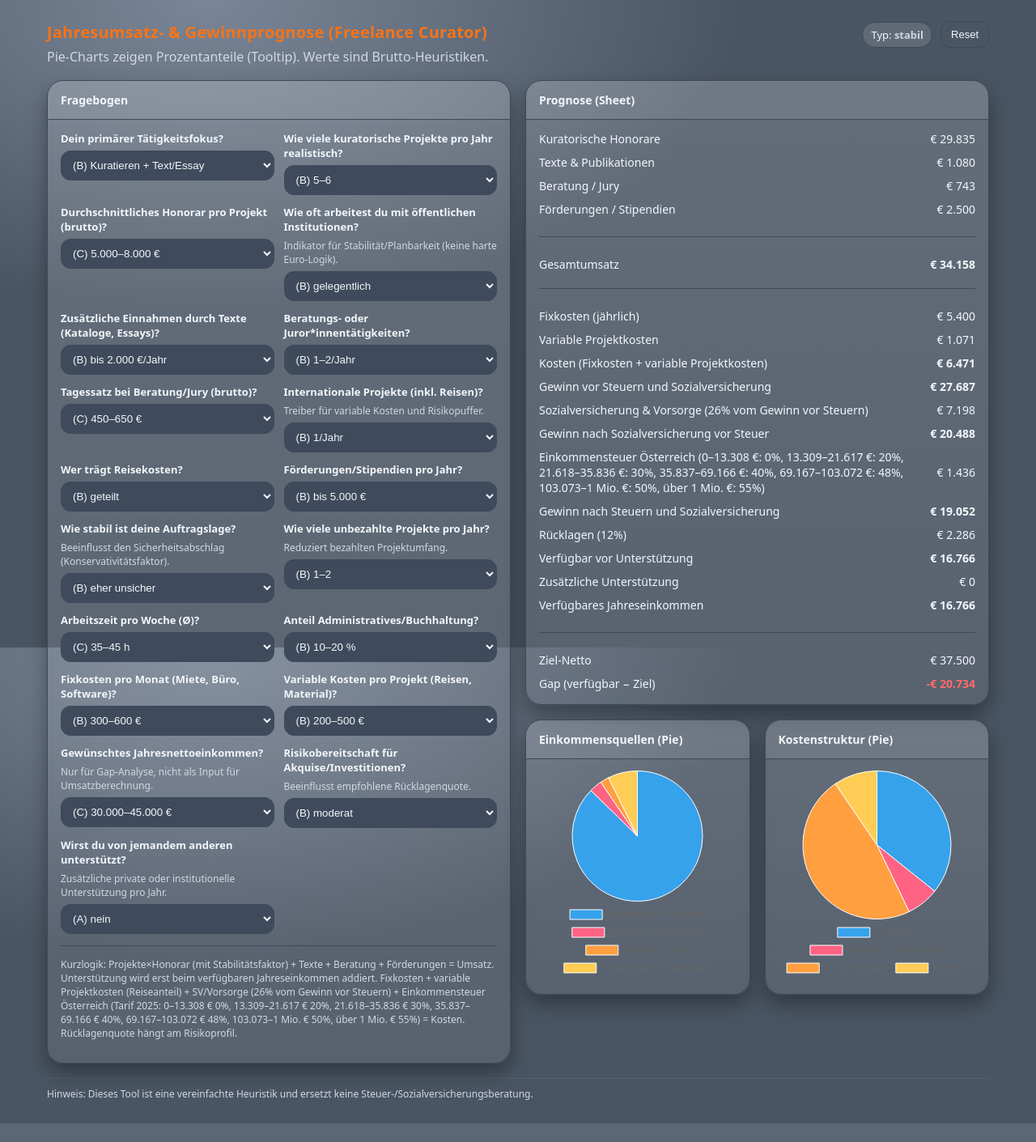
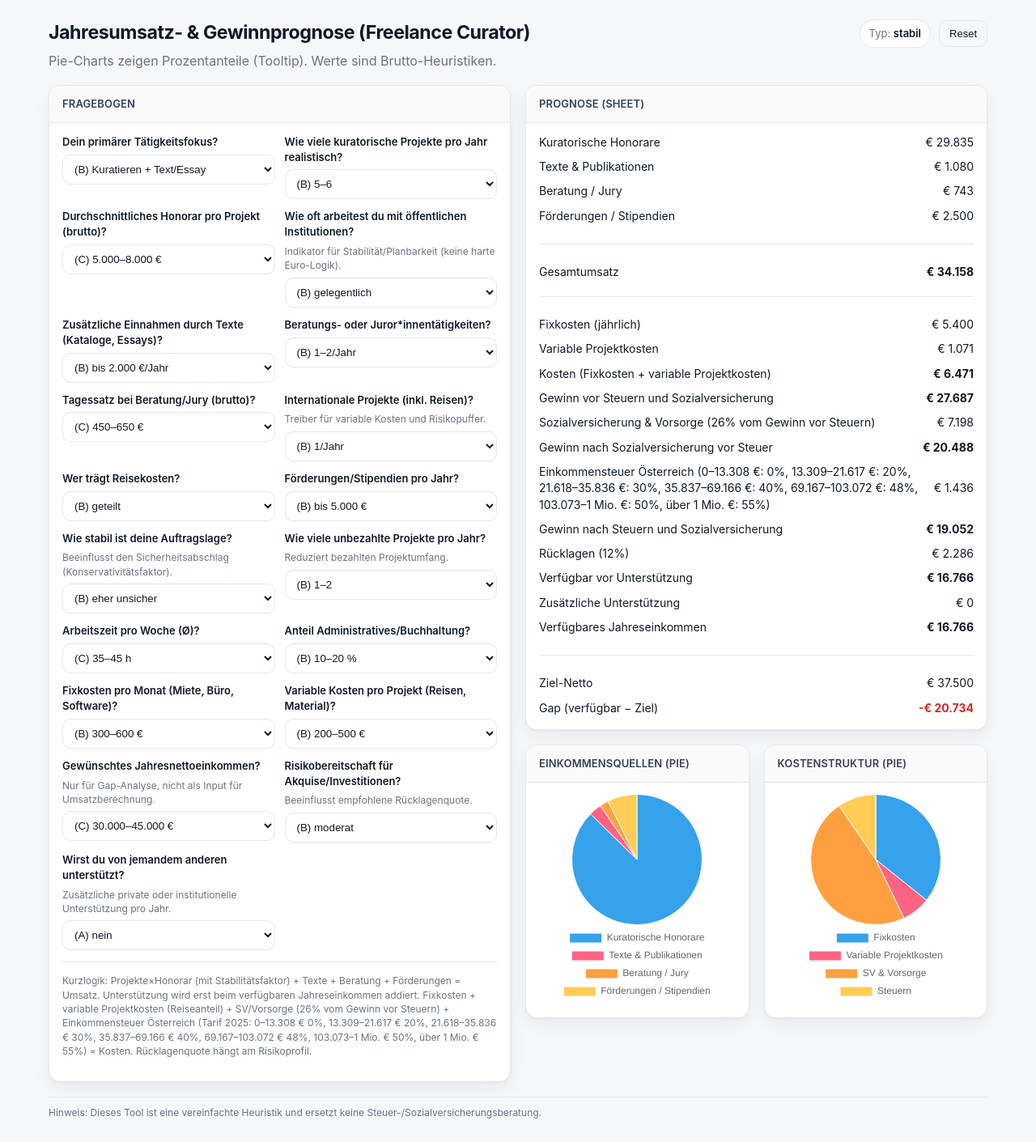
Before and after one commit to Martin-Fritz-Office/curator_planning, a PHP site: page / in a window 1280 px wide. Shown: the whole page at 81% size. Before the commit the page ends 1388 px from the top, so only its background shows below. Run offline with PHP 8.4, Linux system fonts and the light colour scheme.

Commit message:
Refresh UI with minimal contemporary styling

```diff
--- a/style.css
+++ b/style.css
@@ -1,18 +1,17 @@
-/* Minimal, framework-free styling */
+/* Minimal, contemporary styling */
 :root{
-  --bg:#4a5563;
-  --panel:#5a6676;
-  --panel2:#556173;
-  --border:#3e4959;
-  --text:#f3f6fb;
-  --muted:#d0d8e3;
-  --accent:#cbd5e1;
-  --danger:#ff6b6b;
-  --shadow: 0 1px 0 rgba(255,255,255,0.03), 0 12px 24px rgba(0,0,0,0.35);
-  --radius:16px;
-  --radius2:20px;
+  --bg:#f6f7f9;
+  --surface:#ffffff;
+  --surface-soft:#fafafb;
+  --border:#e5e7eb;
+  --text:#111827;
+  --muted:#6b7280;
+  --accent:#0f172a;
+  --danger:#dc2626;
+  --shadow:0 1px 2px rgba(15, 23, 42, 0.04), 0 8px 20px rgba(15, 23, 42, 0.06);
+  --radius:14px;
   --gap:18px;
-  --font: ui-sans-serif, system-ui, -apple-system, Segoe UI, Roboto, Helvetica, Arial, "Apple Color Emoji","Segoe UI Emoji";
+  --font: Inter, ui-sans-serif, system-ui, -apple-system, "Segoe UI", Roboto, Helvetica, Arial, sans-serif;
 }
 
 *{box-sizing:border-box}
@@ -20,30 +19,31 @@ html,body{height:100%}
 body{
   margin:0;
   font-family:var(--font);
-  background: radial-gradient(1200px 700px at 20% 0%, #7a8697 0%, var(--bg) 55%);
+  background:var(--bg);
   color:var(--text);
+  line-height:1.45;
 }
 
 .page{
-  max-width: 1200px;
-  margin: 0 auto;
-  padding: 18px 18px 28px;
+  max-width:1200px;
+  margin:0 auto;
+  padding:24px 20px 28px;
 }
 
 .header{
   display:flex;
-  gap: var(--gap);
+  gap:var(--gap);
   align-items:flex-start;
   justify-content:space-between;
-  margin: 8px 0 18px;
+  margin:0 0 18px;
 }
 .header h1{
   margin:0;
-  font-size: 20px;
-  letter-spacing: 0.2px;
-  color: #f97316;
+  font-size:clamp(1.1rem, 1rem + 0.7vw, 1.45rem);
+  letter-spacing:-0.02em;
+  color:var(--accent);
 }
-.header p{ margin:6px 0 0; }
+.header p{margin:6px 0 0;max-width:64ch;}
 
 .header-actions{
   display:flex;
@@ -55,140 +55,115 @@ body{
 
 .pill{
   border:1px solid var(--border);
-  background: rgba(255,255,255,0.12);
-  padding: 6px 10px;
+  background:var(--surface);
+  padding:7px 11px;
   border-radius:999px;
-  font-size: 13px;
+  font-size:13px;
+  color:var(--muted);
 }
-.pill-strong{ font-weight:600; color: var(--accent); }
+.pill-strong{font-weight:600;color:var(--text)}
 
 .btn{
   border:1px solid var(--border);
-  background: var(--panel2);
-  color: var(--text);
-  padding: 8px 12px;
-  border-radius: 12px;
+  background:var(--surface);
+  color:var(--text);
+  padding:8px 12px;
+  border-radius:10px;
   cursor:pointer;
-  font-size: 13px;
+  font-size:13px;
+  transition:background-color .15s ease,border-color .15s ease,transform .1s ease;
 }
-.btn:hover{ filter: brightness(1.08); }
-.btn:active{ transform: translateY(1px); }
+.btn:hover{background:var(--surface-soft);border-color:#d1d5db}
+.btn:active{transform:translateY(1px)}
 
-.btn-outline{
-  background: transparent;
-}
+.btn-outline{background:transparent}
 
 .grid{
   display:grid;
-  grid-template-columns: 1fr;
-  gap: var(--gap);
+  grid-template-columns:1fr;
+  gap:var(--gap);
 }
-@media (min-width: 980px){
-  .grid{ grid-template-columns: 1fr 1fr; align-items:start; }
+@media (min-width:980px){
+  .grid{grid-template-columns:1fr 1fr;align-items:start}
 }
 
-.stack{ display:flex; flex-direction:column; gap: var(--gap); }
+.stack{display:flex;flex-direction:column;gap:var(--gap)}
 
 .grid2{
   display:grid;
-  grid-template-columns: 1fr;
-  gap: var(--gap);
+  grid-template-columns:1fr;
+  gap:var(--gap);
 }
-@media (min-width: 760px){
-  .grid2{ grid-template-columns: 1fr 1fr; }
+@media (min-width:760px){
+  .grid2{grid-template-columns:1fr 1fr}
 }
 
 .card{
-  background: linear-gradient(180deg, rgba(255,255,255,0.14), rgba(255,255,255,0.08));
+  background:var(--surface);
   border:1px solid var(--border);
-  border-radius: var(--radius2);
-  box-shadow: var(--shadow);
+  border-radius:var(--radius);
+  box-shadow:var(--shadow);
   overflow:hidden;
 }
 .card-head{
-  padding: 14px 16px;
+  padding:13px 16px;
   border-bottom:1px solid var(--border);
-  background: rgba(255,255,255,0.08);
+  background:var(--surface-soft);
 }
 .card-head h2{
   margin:0;
-  font-size: 14px;
-  font-weight: 650;
+  font-size:13px;
+  font-weight:600;
+  letter-spacing:0.01em;
+  text-transform:uppercase;
+  color:#374151;
 }
-.card-body{
-  padding: 14px 16px 16px;
-}
+.card-body{padding:14px 16px 16px}
 
 .sep{
   border:0;
   border-top:1px solid var(--border);
-  margin: 14px 0;
+  margin:14px 0;
 }
 
 .qgrid{
   display:grid;
-  grid-template-columns: 1fr;
-  gap: 12px;
+  grid-template-columns:1fr;
+  gap:12px;
 }
-@media (min-width: 760px){
-  .qgrid{ grid-template-columns: 1fr 1fr; }
+@media (min-width:760px){
+  .qgrid{grid-template-columns:1fr 1fr}
 }
 
-.q{
-  display:flex;
-  flex-direction:column;
-  gap:6px;
-}
-.q label{
-  font-size: 13px;
-  font-weight: 600;
-}
-.hint{
-  font-size: 12px;
-  color: var(--muted);
-}
-.select{
-  display:flex;
-  flex-direction:column;
-}
+.q{display:flex;flex-direction:column;gap:6px}
+.q label{font-size:13px;font-weight:600}
+.hint{font-size:12px;color:var(--muted)}
+.select{display:flex;flex-direction:column}
 select{
   width:100%;
-  padding: 9px 10px;
-  border-radius: 12px;
+  padding:9px 10px;
+  border-radius:10px;
   border:1px solid var(--border);
-  background: #3f4b5c;
-  color: var(--text);
+  background:#fff;
+  color:var(--text);
   outline:none;
 }
 select:focus{
-  border-color:#334155;
-  box-shadow: 0 0 0 3px rgba(148,163,184,0.15);
+  border-color:#9ca3af;
+  box-shadow:0 0 0 3px rgba(17,24,39,0.08);
 }
 
-.sheet{
-  display:flex;
-  flex-direction:column;
-  gap:10px;
-  font-size: 14px;
-}
-.row{
-  display:flex;
-  align-items:center;
-  justify-content:space-between;
-  gap: 12px;
-}
-.row strong{ font-weight: 700; }
-.row .neg{ color: var(--danger); font-weight: 700; }
-.small{ font-size: 12px; }
-.muted{ color: var(--muted); }
+.sheet{display:flex;flex-direction:column;gap:10px;font-size:14px}
+.row{display:flex;align-items:center;justify-content:space-between;gap:12px}
+.row strong{font-weight:700}
+.row .neg{color:var(--danger);font-weight:700}
+.small{font-size:12px}
+.muted{color:var(--muted)}
 
-.chartBox{
-  height: 260px;
-  position: relative;
-}
+.chartBox{height:260px;position:relative}
 
 .footer{
-  margin-top: 18px;
-  padding-top: 10px;
-  border-top: 1px solid rgba(255,255,255,0.06);
+  margin-top:18px;
+  padding-top:10px;
+  border-top:1px solid var(--border);
 }
```
